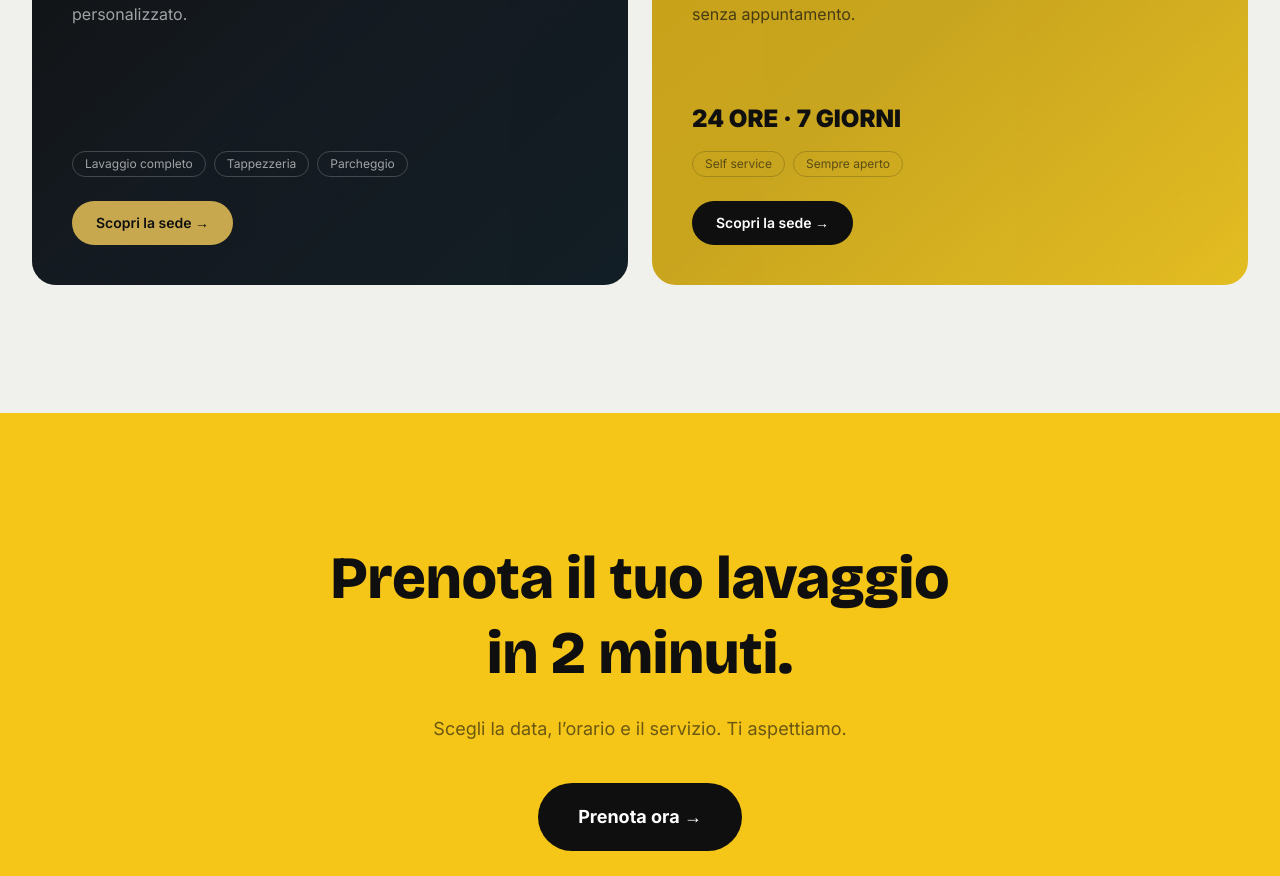
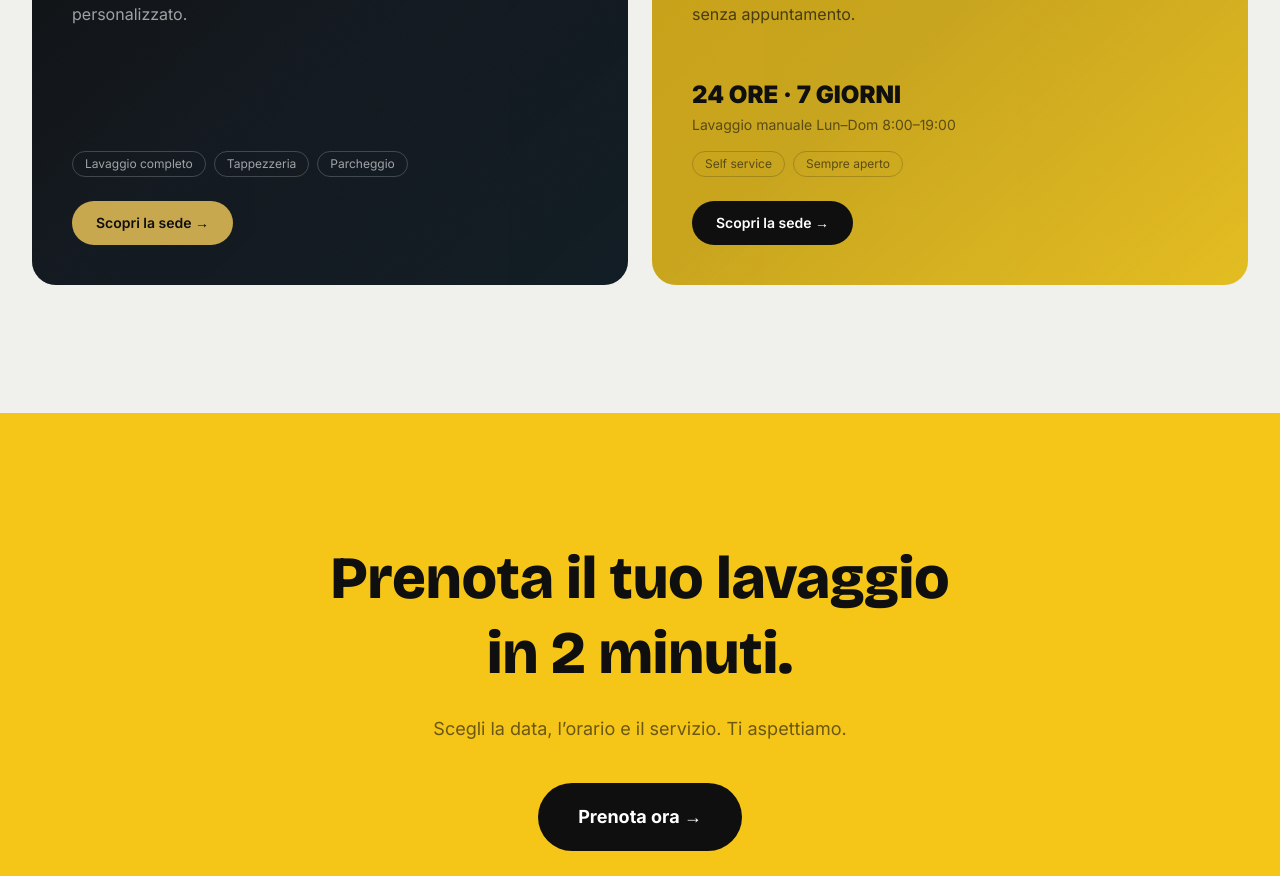
Before and after one commit to washhubct/wash-hub-site, a Next.js app: page /wash-hub-site/ in a window 1280 px wide. Shown: the part 3026-3902 px from the top of the page. Built offline with nearby package versions, Linux system fonts and the light colour scheme.

Commit message:
feat(home): aggiungi orari lavaggio manuale Paesi Etnei

```diff
--- a/src/components/home/SediPreview.tsx
+++ b/src/components/home/SediPreview.tsx
@@ -78,7 +78,8 @@ export function SediPreview() {
                 </p>
               </div>
               <div>
-                <p className="text-2xl font-black text-[#0F0F0F] mb-4">24 ORE · 7 GIORNI</p>
+                <p className="text-2xl font-black text-[#0F0F0F] mb-1">24 ORE · 7 GIORNI</p>
+                <p className="text-sm text-[#0F0F0F]/60 mb-4">Lavaggio manuale Lun–Dom 8:00–19:00</p>
                 <div className="flex flex-wrap gap-2 mb-6">
                   {['Self service', 'Sempre aperto'].map(tag => (
                     <span key={tag} className="px-3 py-1 rounded-full text-xs border border-[#0F0F0F]/20 text-[#0F0F0F]/60">
```
